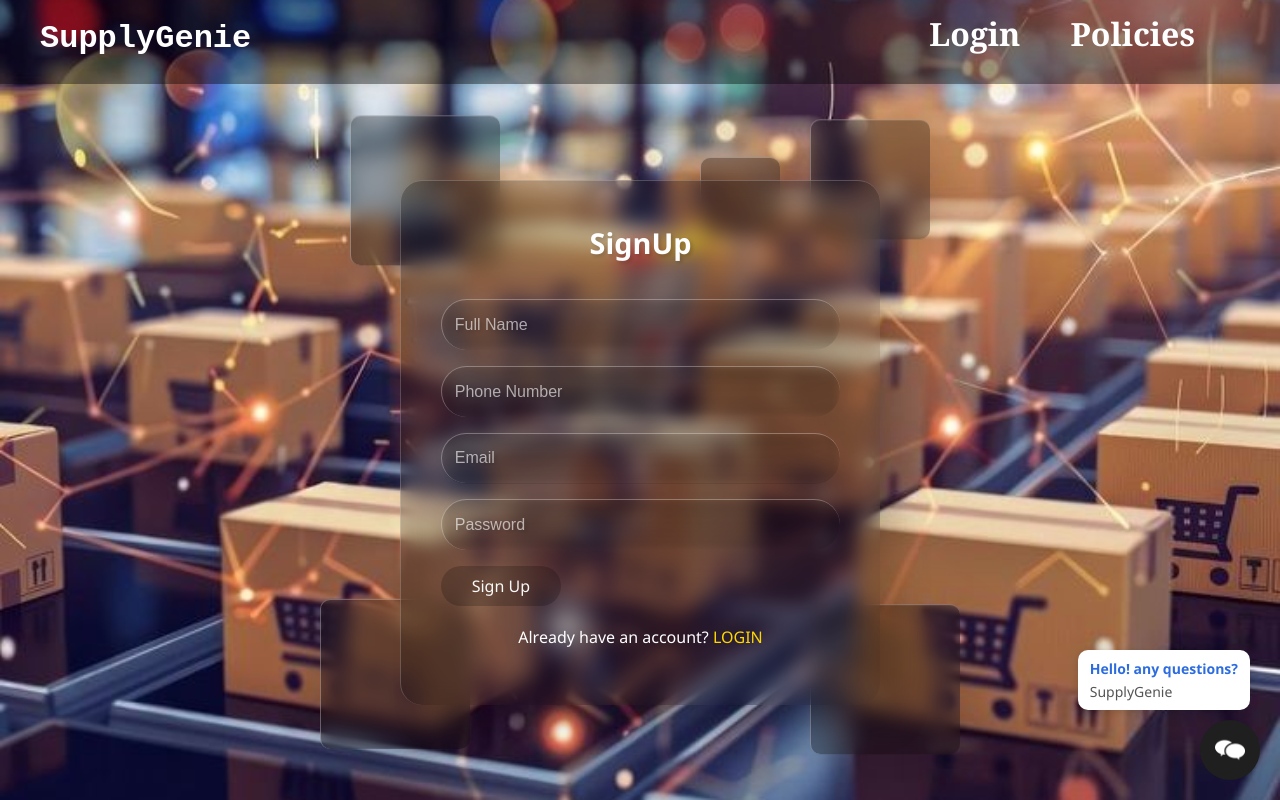
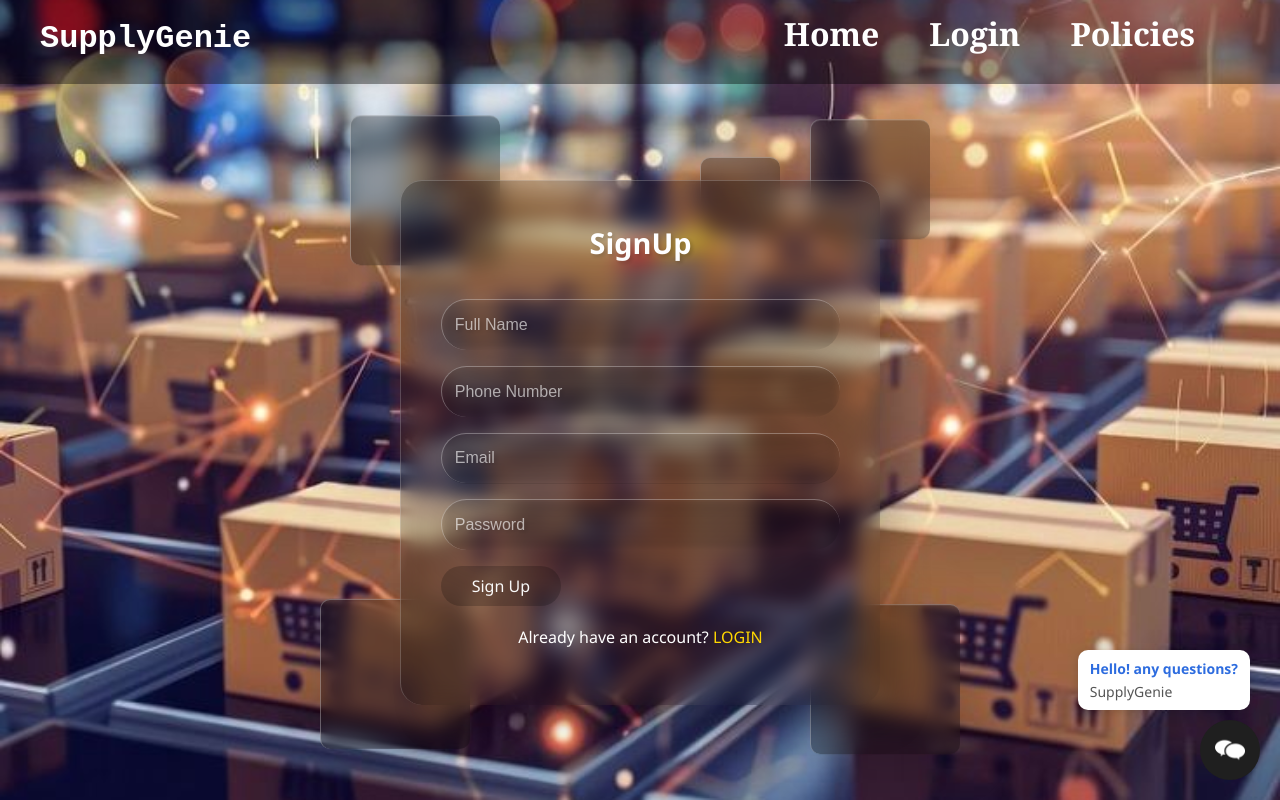
Before and after one commit to AbhishekMamgain7/SupplyGenie, a React (Vite) app in the folder FrontEnd/: page /SignUp in a window 1280 px wide. Built offline with nearby package versions, Linux system fonts and the light colour scheme.

Commit message:
Update header.jsx

```diff
--- a/FrontEnd/src/component/header.jsx
+++ b/FrontEnd/src/component/header.jsx
@@ -9,6 +9,11 @@ const Header = () => {
       <div className="header-title">SupplyGenie</div>
       <nav className="header-nav">
         <ul className="header-menu">
+          <li className="header-menu-item">
+            <Link to="/" className="header-link">
+              Home
+            </Link>
+          </li>
           <li className="header-menu-item">
             <Link to="/Login" className="header-link">
               Login
```
